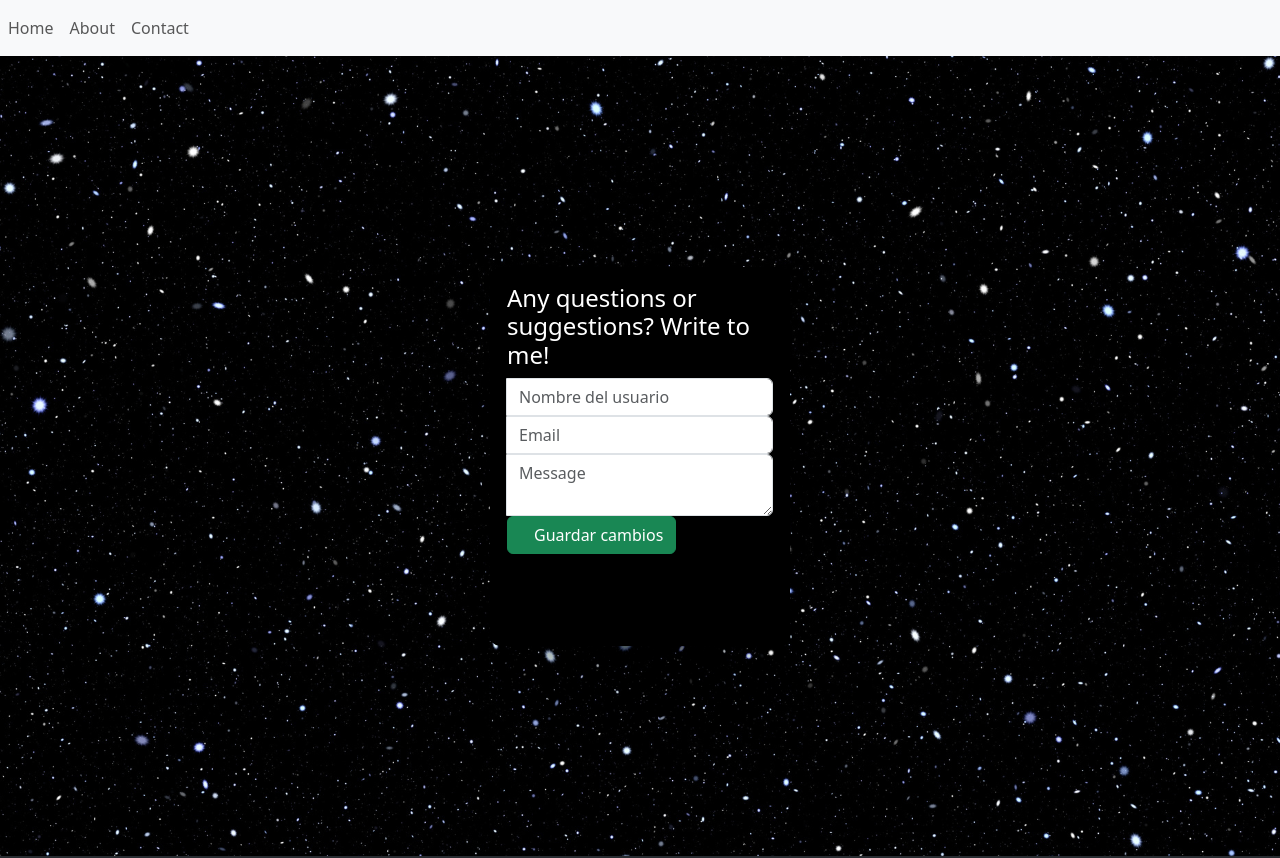
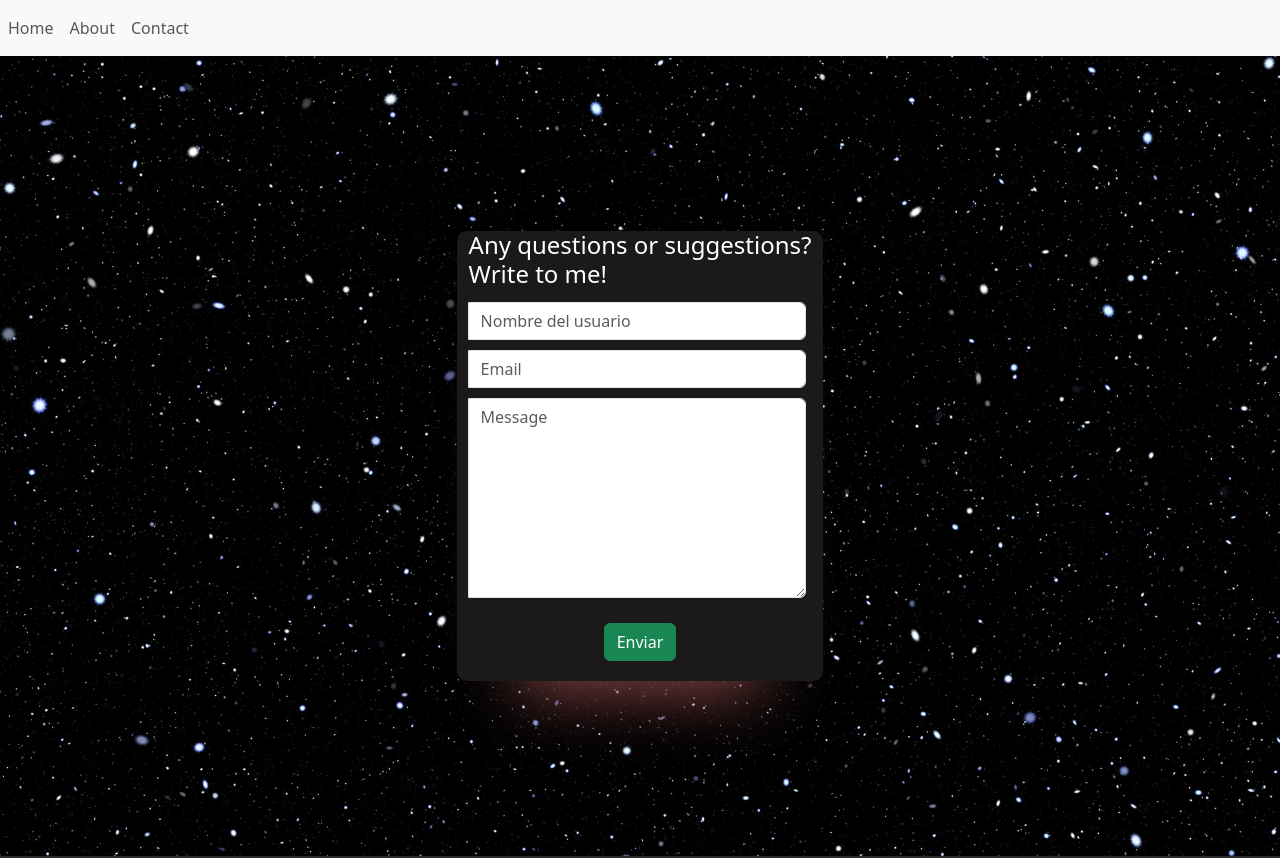
Before and after one commit to Martinsr99/PortFolio, an Angular app: page /contact in a window 1280 px wide. Shown: the top 858 px of the page. Built offline with nearby package versions, Linux system fonts and the light colour scheme.

Commit message:
feat: Add styles for contact card

```diff
--- a/src/app/pages/contact/contact.component.html
+++ b/src/app/pages/contact/contact.component.html
@@ -1,34 +1,30 @@
 <div class="row">
-    <div class="col-lg-12">
-        <div class="card">
+    <div class="contact-card">
       <div class="card-body">
-                <h4 class="text-card">Any questions or suggestions? Write to me!</h4>
+        <h4 class="text-card">Any questions or suggestions? <br> Write to me!</h4>
         <form class="form p-t-20" [formGroup]="contactForm" (submit)="onSubmit(contactForm)">
           <div class="form-group">
             <div class="input-group">
               <div class="input-group-addon"><i class="ti-user"></i></div>
-                            <input type="text" class="form-control" id="exampleInputuname"
-                                placeholder="Nombre del usuario" formControlName='name'>
+              <input type="text" class="form-control contact-input" id="exampleInputuname" placeholder="Nombre del usuario" formControlName='name'>
             </div>
           </div>
           <div class="form-group">
             <div class="input-group">
               <div class="input-group-addon"><i class="ti-email"></i></div>
-                            <input type="email" class="form-control" id="exampleInputEmail1" placeholder="Email"
-                                formControlName="email">
+              <input type="email" class="form-control contact-input " id="exampleInputEmail1" placeholder="Email" formControlName="email">
             </div>
           </div>
           <div class="form-group">
             <div class="input-group">
               <div class="input-group-addon"><i class="ti-email"></i></div>
-                            <textarea class="form-control body-field" id="message" placeholder="Message"
-                            formControlName="body"></textarea>
+              <textarea class="form-control body-field" id="message" placeholder="Message" formControlName="body"></textarea>
             </div>
           </div>
-                    <button type="submit" class="btn btn-success btn-block waves-effect waves-light m-r-10"
-                       ><i class="fa fa-save"></i>Guardar cambios</button>
+          <div class="contact-button">
+            <button type="submit" class="btn btn-success btn-block waves-effect waves-light m-r-10">Enviar</button>
+          </div>
         </form>
       </div>
     </div>
   </div>
-</div>
--- a/src/app/pages/main/main.component.html
+++ b/src/app/pages/main/main.component.html
@@ -33,7 +33,7 @@
         <div class="video-wrapper">
           <iframe class="video" id="video" src="https://www.youtube.com/embed/y6MNk25ANMM?autoplay=1&mute=1"
             title="YouTube video player" frameborder="0"
-            allow="accelerometer; autoplay; clipboard-write; encrypted-media; gyroscope; picture-in-picture; web-share"
+            allow="web-share"
             allowfullscreen></iframe>
         </div>
       </div>
--- a/src/styles.css
+++ b/src/styles.css
@@ -300,3 +300,39 @@ code {
   width: 100%;
   display: flex;
 }
+
+.contact-button {
+  margin-top: 20px;
+  align-items: center;
+  display: flex;
+justify-content: center;
+margin-bottom: 20px;
+}
+
+.contact-card .contact-button {
+  display: flex;
+  justify-content: center;
+}
+.contact-input {
+  margin: 5px;
+}
+
+.contact-card {
+
+  background: #808080;
+  border-radius: 10px;
+  transition: background 0.8s;
+  overflow: hidden;
+  background: #1b1919;
+  box-shadow: 0 70px 63px -60px #894747;
+  display: flex;
+  justify-content: center;
+  align-items: center;
+  position: relative;
+}
+
+.body-field {
+  height: 200px;
+  margin: 5px;
+
+}
```
Lines whose indentation alone changed are shown as unchanged.
